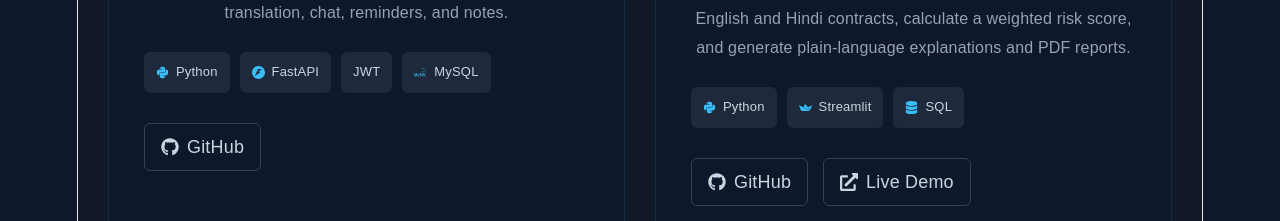
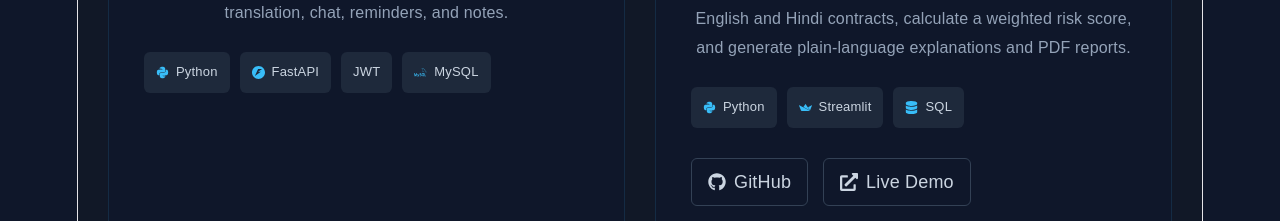
Before and after one commit to aravind78250/my-portfolio, a React (Vite) app: page / in a window 1280 px wide. Shown: the part 3000-3221 px from the top of the page. Built offline with nearby package versions, Linux system fonts and the light colour scheme.

Commit message:
Update Projects.jsx

```diff
--- a/src/components/Projects.jsx
+++ b/src/components/Projects.jsx
@@ -45,8 +45,7 @@ function Projects() {
         }
       ],
 
-      github:null
-        ,
+      github: null,
 
       demo: null
     },
@@ -75,7 +74,8 @@ function Projects() {
       github:
         "https://github.com/aravind78250/contract-risk-analyzer",
 
-      demo: "https://contract-risk-analyzer-bot.streamlit.app/"
+      demo:
+        "https://contract-risk-analyzer-bot.streamlit.app/"
     },
 
     {
@@ -122,7 +122,6 @@ function Projects() {
 
         </div>
 
-
         <motion.div
           className="projects-grid"
           initial={{ opacity: 0, y: 50 }}
@@ -144,16 +143,13 @@ function Projects() {
                 0{index + 1}
               </div>
 
-
               <h3>
                 {project.title}
               </h3>
 
-
               <p className="project-description">
                 {project.description}
               </p>
-
 
               <div className="technology-list">
 
@@ -180,11 +176,11 @@ function Projects() {
 
               </div>
 
-
               <div className="project-links">
 
                 {/* GitHub button */}
 
+                {project.github && (
                   <a
                     href={project.github}
                     target="_blank"
@@ -193,7 +189,7 @@ function Projects() {
                     <FaGithub />
                     GitHub
                   </a>
-
+                )}
 
                 {/* Live Demo button */}
 
```
Lines whose indentation alone changed are shown as unchanged.
